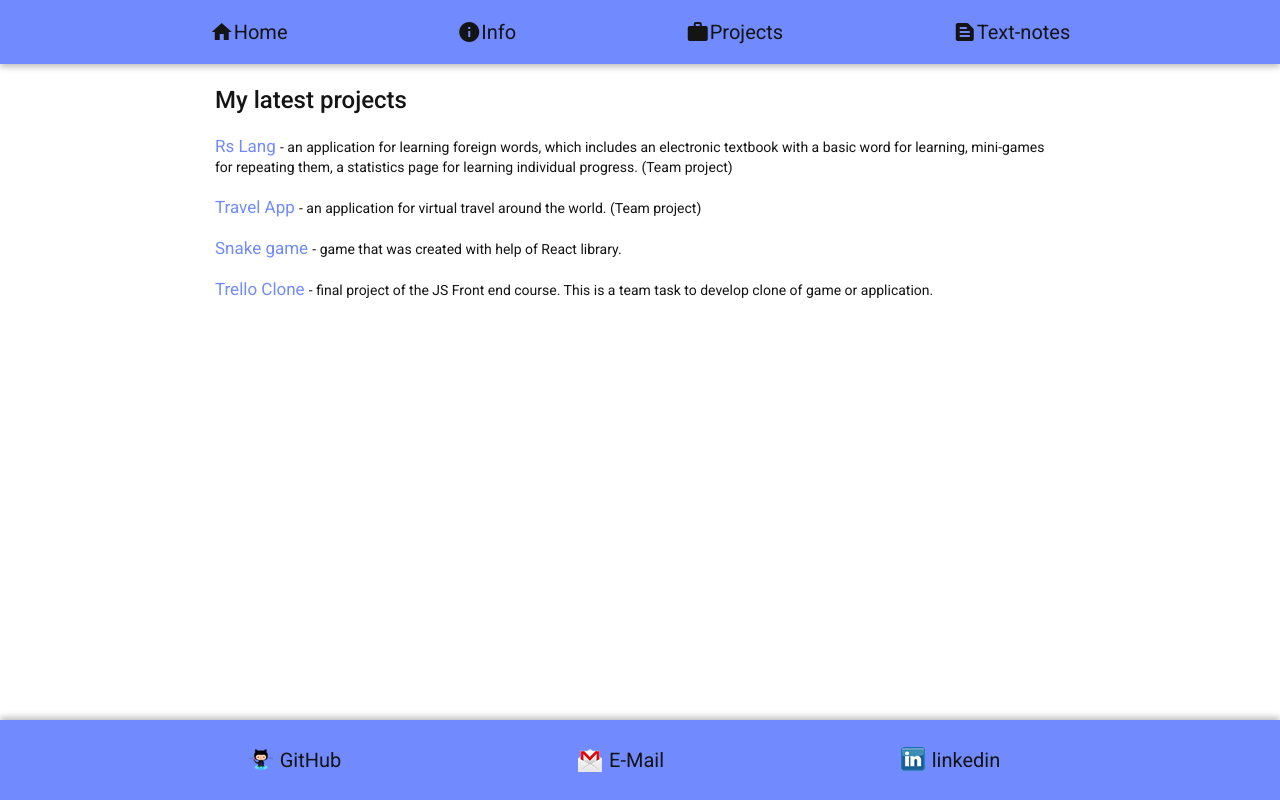
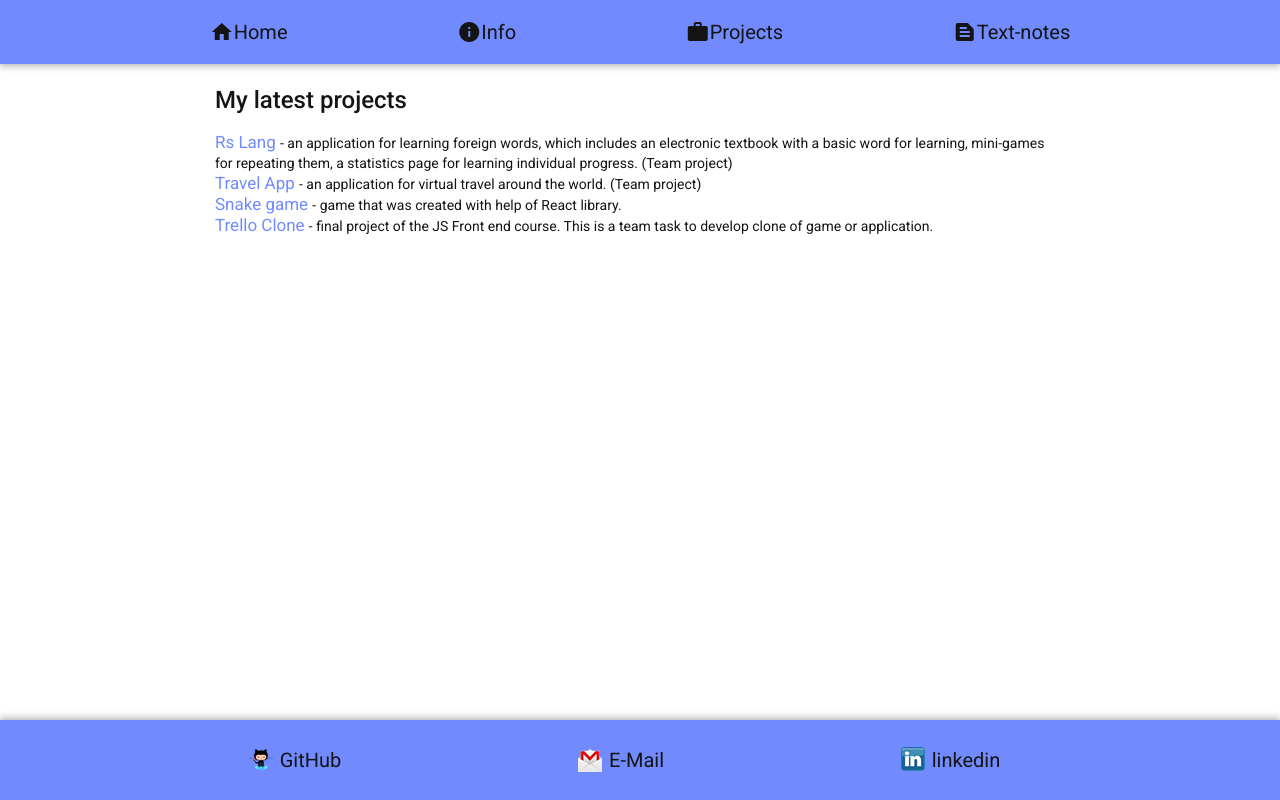
Before and after one commit to Rrroman/Angular-micro-app, an Angular app in the folder micro-app/: page /projects in a window 1280 px wide. Built offline with nearby package versions, Linux system fonts and the light colour scheme.

Commit message:
refactor: html structure

```diff
--- a/micro-app/src/app/info/info.component.html
+++ b/micro-app/src/app/info/info.component.html
@@ -1,10 +1,13 @@
 <section class="info">
+  <article class="article">
     <h2 class="info__title">About me:</h2>
     <ul>
       <li>Full name: Roman Kohutiak.</li>
       <li>Age: 31</li>
       <li>Location: Ukraine, Ivano-Frankivsk.</li>
     </ul>
+  </article>
+  <article class="article">
     <h2 class="info__title">Skills:</h2>
     <ul>
       <li *ngFor="let skill of skills">
@@ -12,6 +15,8 @@
         >{{ skill.description }}
       </li>
     </ul>
+  </article>
+  <article class="article">
     <h3 class="info__subtitle">Certificates:</h3>
     <ul>
       <li>
@@ -28,14 +33,19 @@
         [innerText]="rs[1].startDate + ' - ' + rs[1].endDate + ' ' + rs[1].name"
       ></li>
     </ul>
+  </article>
+  <article class="article">
     <h3 class="info__subtitle">Personality:</h3>
     <p>
       Punctual, communicable, responsible, consistent, dedicated, motivated
       individual with willing to learn new things.
     </p>
+  </article>
+  <article class="article">
     <h3 class="info__subtitle">Hobbies:</h3>
     <p>
-    I love to play table tennis and team sports, competitive and company games,
-    jumping rope.
+      I love to play table tennis and team sports, competitive and company
+      games, jumping rope.
     </p>
+  </article>
 </section>
--- a/micro-app/src/app/projects/projects.component.scss
+++ b/micro-app/src/app/projects/projects.component.scss
@@ -7,8 +7,8 @@
     margin-top: 1rem;
   }
 
-  &__item {
-    margin: 2rem 0;
+  &__article {
+    padding: 2rem 0;
   }
   &__link {
     font-size: 1.7rem;
```
Lines whose indentation alone changed are shown as unchanged.
